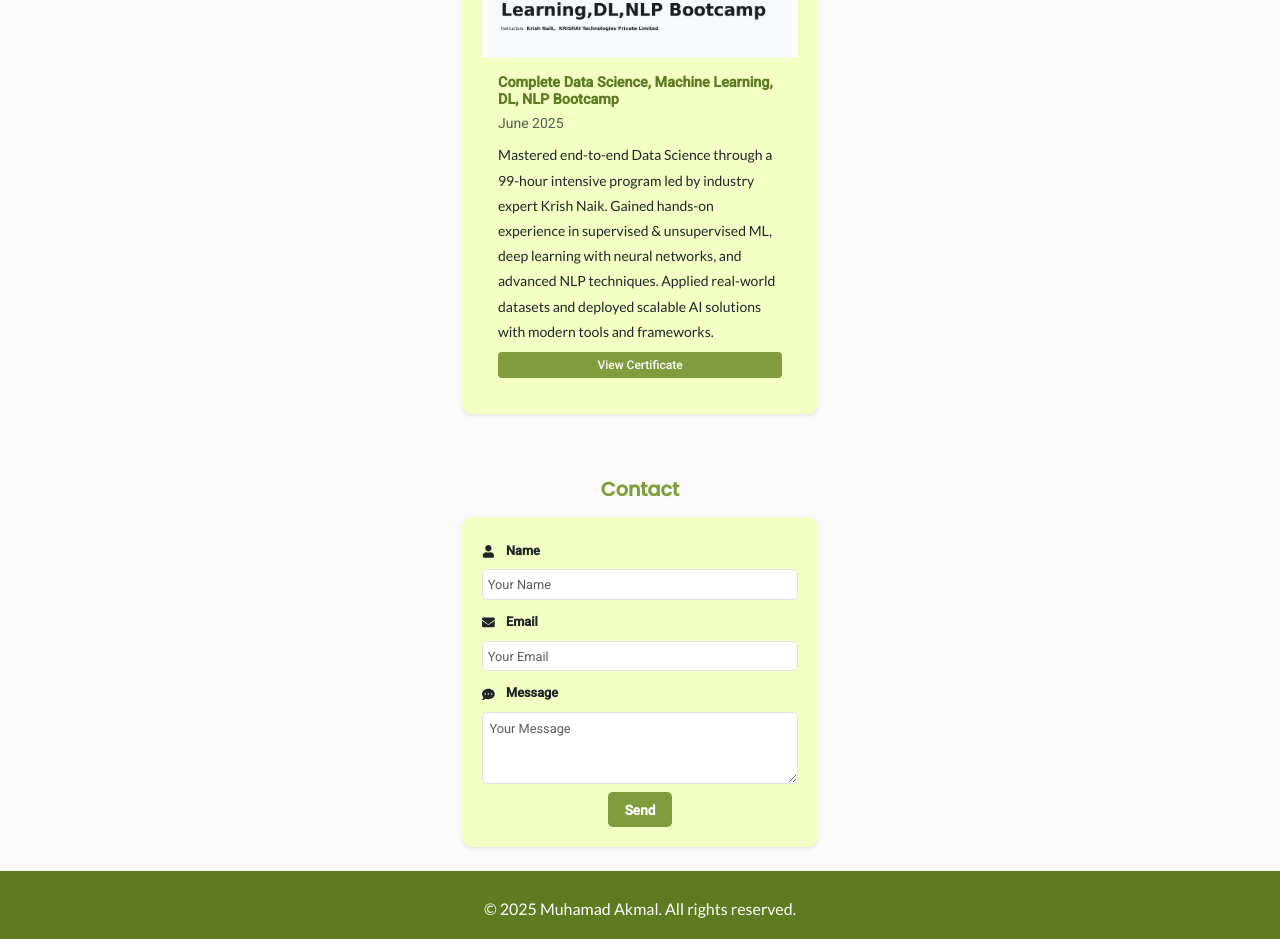
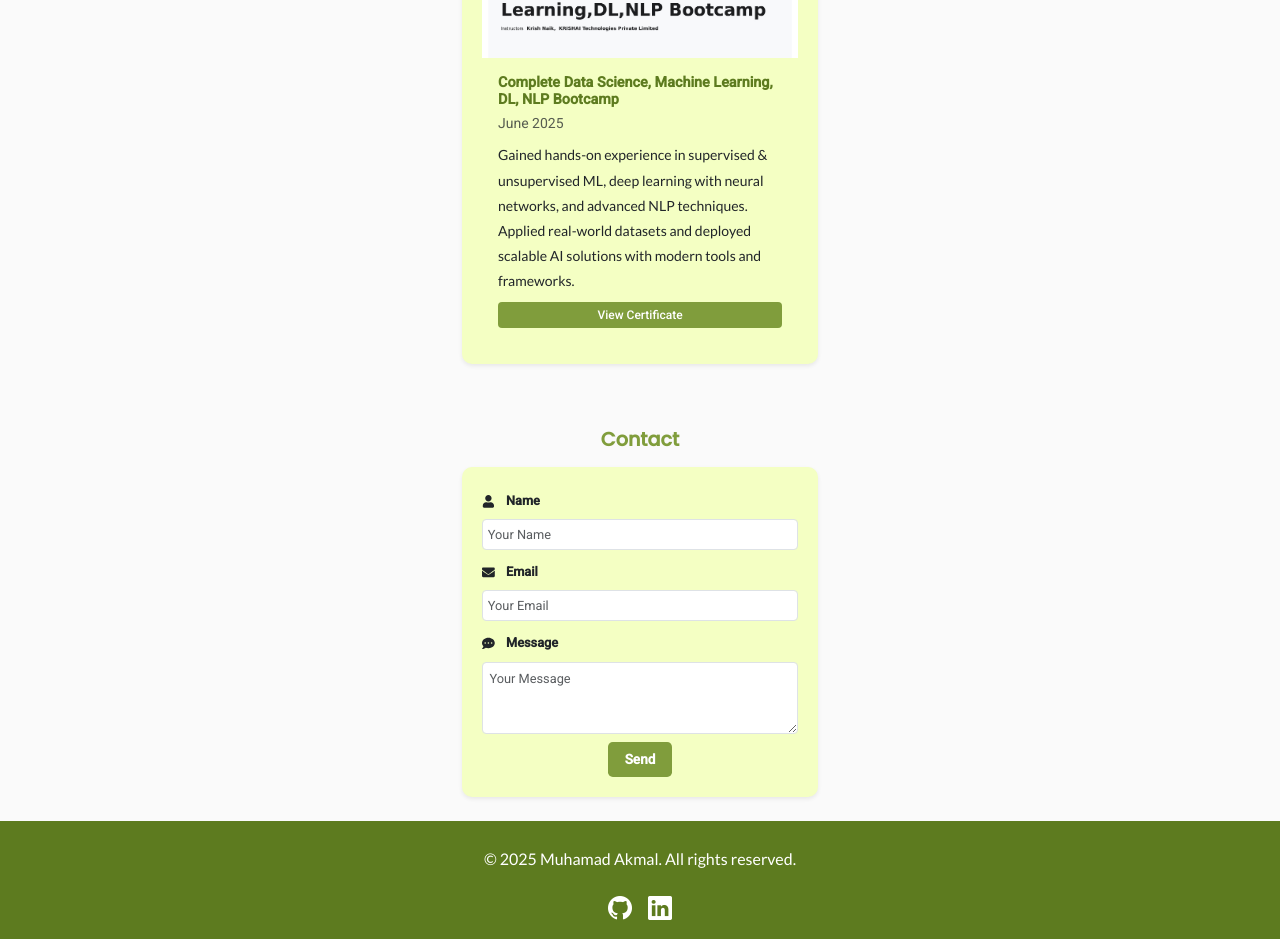
Before and after one commit to muhamadakmal1/my_portfolio, a React (Vite) app: page / in a window 1280 px wide. Shown: the part 3651-4590 px from the top of the page. Built offline with nearby package versions, Linux system fonts and the light colour scheme.

Commit message:
Update Certificates.jsx

```diff
--- a/src/components/Certificates.jsx
+++ b/src/components/Certificates.jsx
@@ -30,7 +30,7 @@ function Certificates() {
   title: "Complete Data Science, Machine Learning, DL, NLP Bootcamp",
   date: "June 2025",
   description:
-    "Mastered end-to-end Data Science through a 99-hour intensive program led by industry expert Krish Naik. Gained hands-on experience in supervised & unsupervised ML, deep learning with neural networks, and advanced NLP techniques. Applied real-world datasets and deployed scalable AI solutions with modern tools and frameworks.",
+    "Gained hands-on experience in supervised & unsupervised ML, deep learning with neural networks, and advanced NLP techniques. Applied real-world datasets and deployed scalable AI solutions with modern tools and frameworks.",
   image: "/certificates/ds.jpeg",
   link: "https://www.udemy.com/certificate/UC-9d748652-a094-4138-9fce-f505e6c8bc26/",
 },
```
